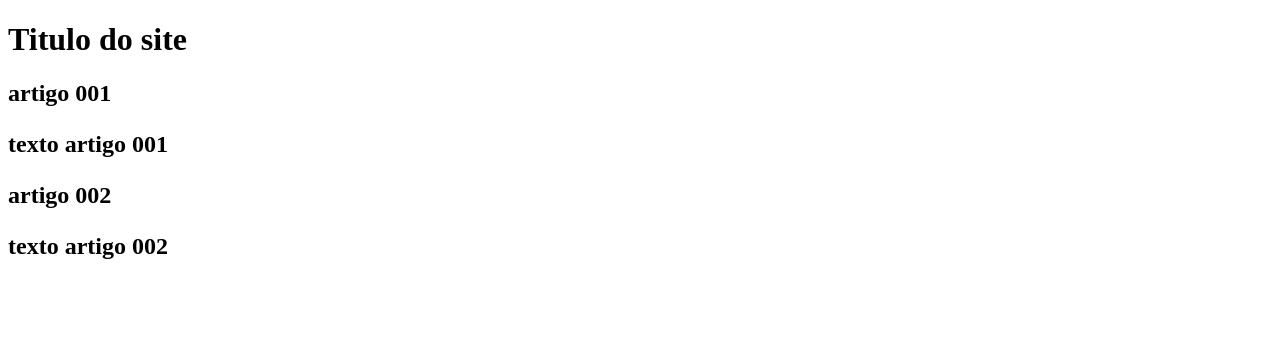
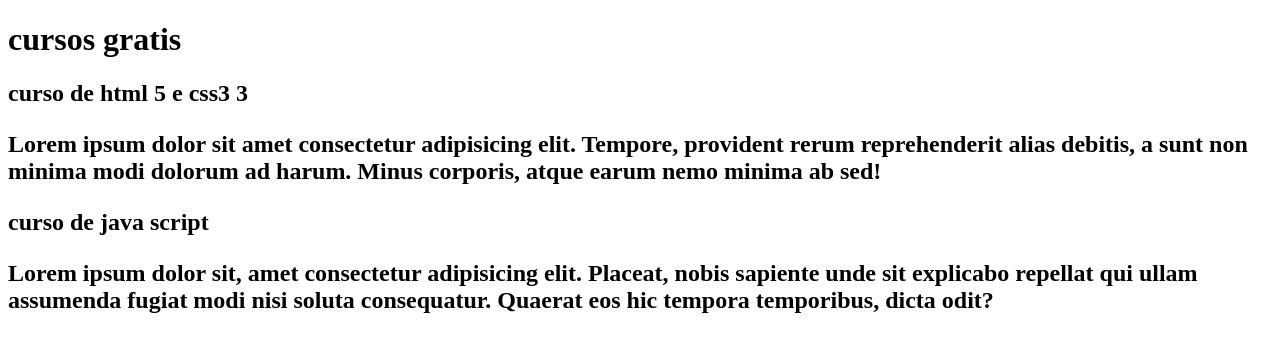
Before and after one commit to AlefeGabrielBGS/projeto-site, a plain HTML site: page index.html in a window 1280 px wide. Drawn offline with Linux system fonts and the light colour scheme.

Commit message:
comecei a escrever o conteudo

```diff
--- a/index.html
+++ b/index.html
@@ -9,20 +9,20 @@
     <main>
         <header>
             <h1>
-                Titulo do site
+                cursos gratis
             </h1>
         </header>
         <article>
             <h2>
-                artigo 001
+                curso de html 5 e css3 3
                 <p>
-                    texto artigo 001
+                    Lorem ipsum dolor sit amet consectetur adipisicing elit. Tempore, provident rerum reprehenderit alias debitis, a sunt non minima modi dolorum ad harum. Minus corporis, atque earum nemo minima ab sed!
                 </p>
                 <article>
-                    artigo 002
+                    curso de java script
                 </article>
                 <p>
-                    texto artigo 002
+                    Lorem ipsum dolor sit, amet consectetur adipisicing elit. Placeat, nobis sapiente unde sit explicabo repellat qui ullam assumenda fugiat modi nisi soluta consequatur. Quaerat eos hic tempora temporibus, dicta odit?
                 </p>
             </h2>
         </article>
```
